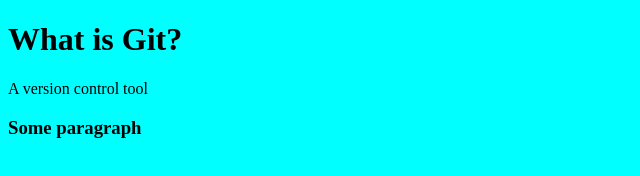
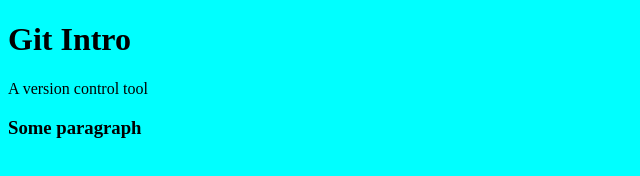
Before and after one commit to martynakr/zambia-git, a plain HTML site: page index.html in a window 1280 px wide. Shown: the whole page, without its empty margins (0-640 px from the left). Drawn offline with Linux system fonts and the light colour scheme.

Commit message:
Update index.html

```diff
--- a/index.html
+++ b/index.html
@@ -8,7 +8,7 @@
         <title>Git</title>
     </head>
     <body>
-        <h1>What is Git?</h1>
+        <h1>Git Intro</h1>
         <p>A version control tool</p>
         <h3>Some paragraph</h3>
     </body>
```
